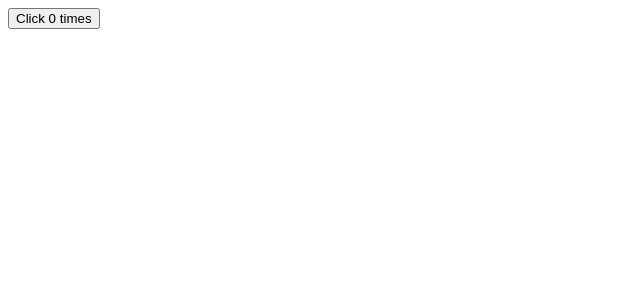
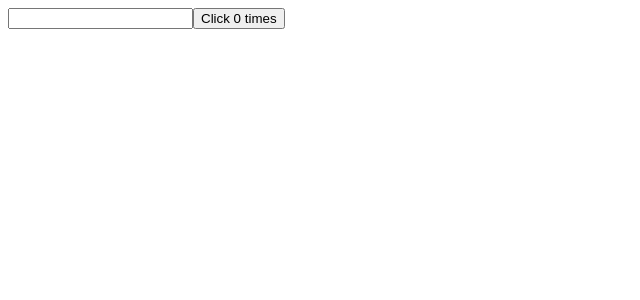
Before and after one commit to AndreyKovaleu/React_hooks, a React (Create React App) app: page / in a window 1280 px wide. Shown: the top 300 px of the page, without its empty margins (0-640 px from the left). Built offline with nearby package versions, Linux system fonts and the light colour scheme.

Commit message:
lesson 8

```diff
--- a/src/components/ClassCounterOne.js
+++ b/src/components/ClassCounterOne.js
@@ -5,7 +5,8 @@ class ClassCounterOne extends Component {
     super(props)
 
     this.state = {
-      count: 0
+      count: 0,
+      name: ''
     }
   }
 
@@ -14,12 +15,19 @@ class ClassCounterOne extends Component {
   }
 
   componentDidUpdate(prevProps, prevState) {
-    document.title = `Clicked ${this.state.count} times`
+    if (prevState.count !== this.state.count) {
+      console.log("componentDidUpdate");
+      document.title = `Clicked ${this.state.count} times`
+    }
   }
 
   render() {
     return (
       <div>
+        <input
+          type="text"
+          value={this.state.name}
+          onChange={e => this.setState({ name: e.target.value })} />
         <button onClick={() => this.setState({ count: this.state.count + 1 })}>
           Click {this.state.count} times
         </button>
--- a/src/components/HookCounterOne.js
+++ b/src/components/HookCounterOne.js
@@ -2,14 +2,22 @@ import React, { useState, useEffect } from 'react'
 
 function HookCounterOne() {
   const [count, setCount] = useState(0)
+  const [name, setName] = useState("")
 
   useEffect(() => {
+    console.log("useEffect");
     document.title = `You clicked ${count} times`
-  })
+  }, [count])
 
   return (
     <div>
-      <button onClick={() => setCount(count + 1)}>Click {count} times</button>
+      <input
+        type="text"
+        value={name}
+        onChange={e => setName(e.target.value)} />
+      <button onClick={() => setCount(count + 1)}>
+        Click {count} times
+      </button>
     </div>
   )
 }
```
